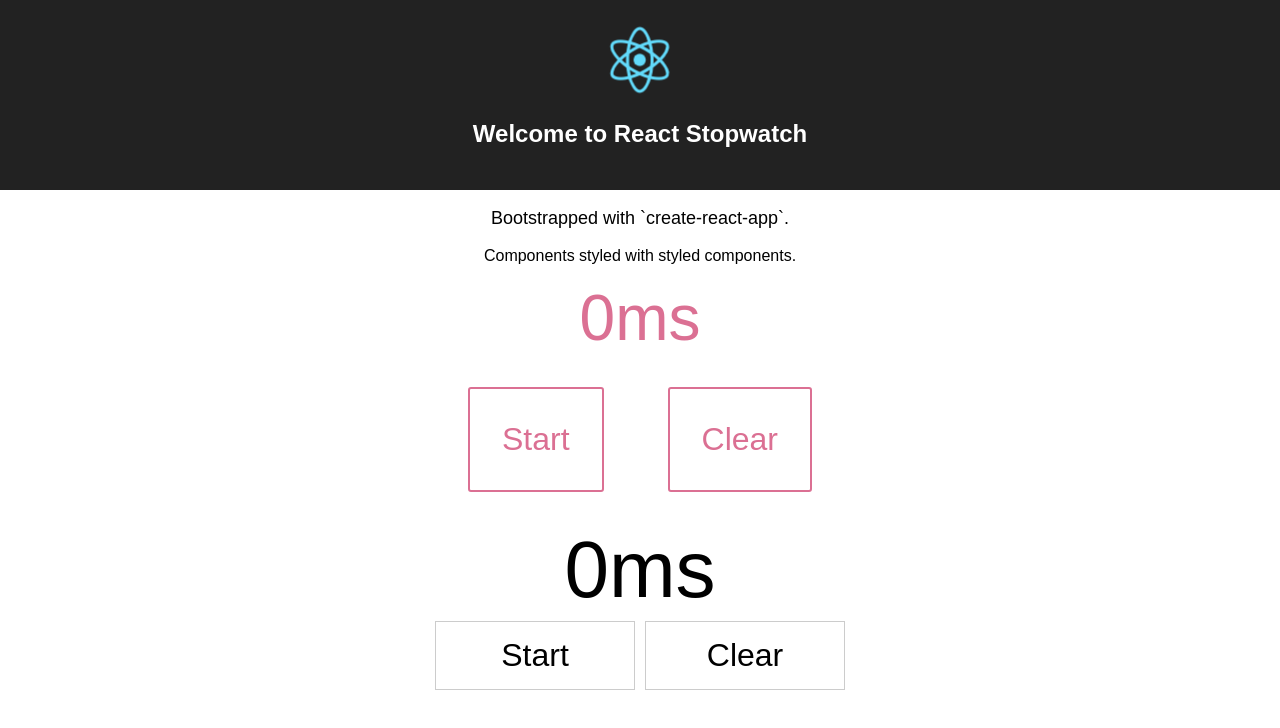
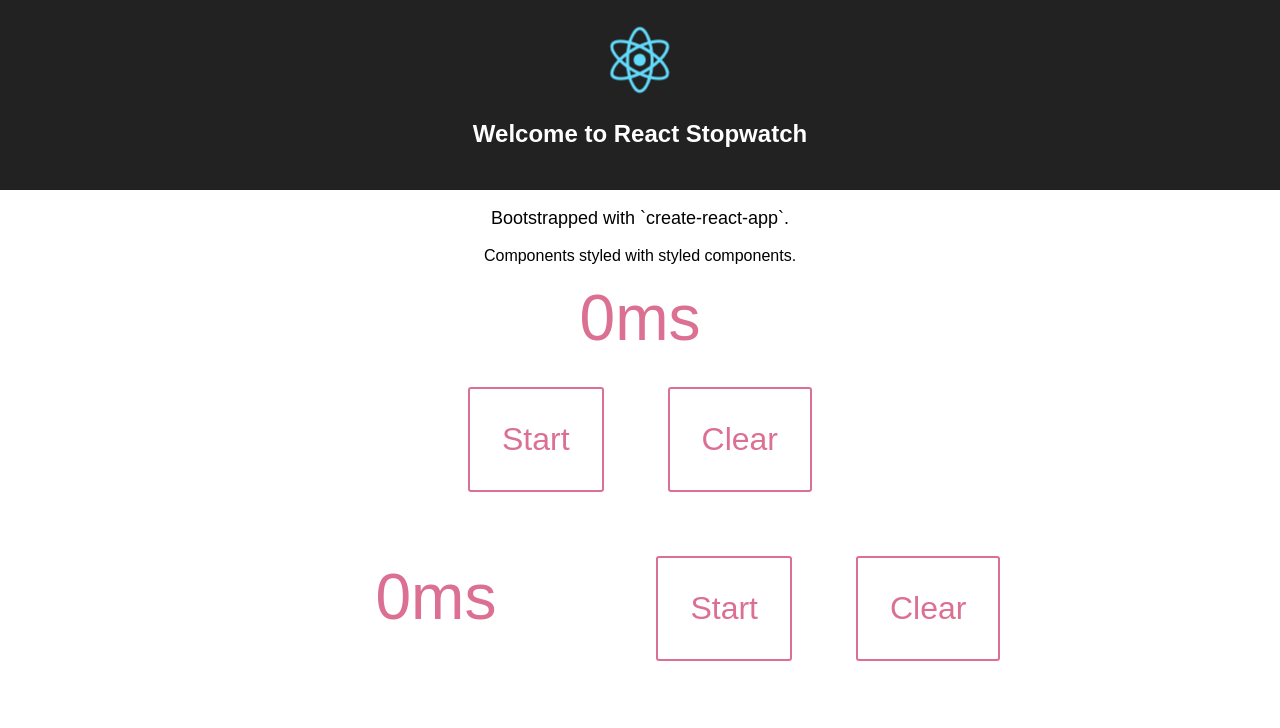
Before and after one commit to spences10/react-stopwatch, a React (Create React App) app: page / in a window 1280 px wide. Shown: the top 728 px of the page. Built offline with nearby package versions, Linux system fonts and the light colour scheme.

Commit message:
style teh components

```diff
--- a/src/components/Stopwatch.js
+++ b/src/components/Stopwatch.js
@@ -1,4 +1,25 @@
 import React, { Component } from 'react'
+import styled from 'styled-components'
+
+const Button = styled.button`
+  font-size: 2em;
+  border-radius: 3px;
+  padding: 1em;
+  margin: 1em;
+  background: transparent;
+  color: palevioletred;
+  border: 2px solid palevioletred;
+`
+
+const Label = styled.label`
+  font-size: 4em;
+  border-radius: 3px;
+  // padding: 1em;
+  margin: 2em;
+  background: transparent;
+  color: palevioletred;
+  // border: 2px solid palevioletred;
+`
 
 class Stopwatch extends React.Component {
   state = { lapse: 0, running: false }
@@ -45,13 +66,13 @@ class Stopwatch extends React.Component {
     }
     return (
       <div style={{ textAlign: 'center' }}>
-        <label style={{ fontSize: '5em', display: 'block' }}>{lapse}ms</label>
-        <button style={buttonStyles} onClick={this.handleRunClick}>
+        <Label>{lapse}ms</Label>
+        <Button onClick={this.handleRunClick}>
           {running ? 'Stop' : 'Start'}
-        </button>
-        <button style={buttonStyles} onClick={this.handleClearClick}>
+        </Button>
+        <Button onClick={this.handleClearClick}>
           Clear
-        </button>
+        </Button>
       </div>
     )
   }
```
